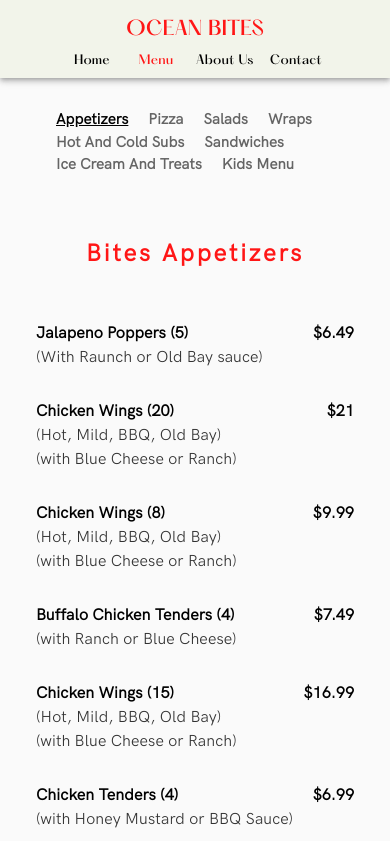
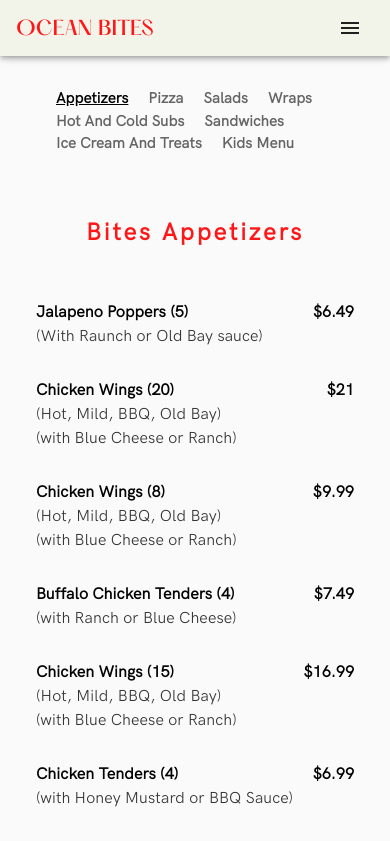
Before and after one commit to khan-skadi/ocean-bites, a React (Create React App) app: page /menu in a window 390 px wide. Shown: the top 841 px of the page. Built offline with nearby package versions, Linux system fonts and the light colour scheme.

Commit message:
add expandable menu and menu button opener for the navbar on mobile version

```diff
--- a/src/components/Navbar/Navbar.tsx
+++ b/src/components/Navbar/Navbar.tsx
@@ -137,8 +137,6 @@ const Navbar = () => {
     switch (loc) {
       case "/home":
         return NavItems.home;
-      case "/about-us":
-        return NavItems.about;
       case "/contact-us":
         return NavItems.contact;
       case "/menu":
@@ -168,11 +166,6 @@ const Navbar = () => {
                   Home
                 </Button>
               </Link>
-              <Link className={classes.link} component={NavLink} to={PATHS.about}>
-                <Button variant="text" className={classnames(activeTab === NavItems.about && classes.active)}>
-                  About Us
-                </Button>
-              </Link>
               <Link className={classes.link} component={NavLink} to={PATHS.menu}>
                 <Button variant="text" className={classnames(activeTab === NavItems.menu && classes.active)}>
                   Menu
@@ -180,7 +173,7 @@ const Navbar = () => {
               </Link>
               <Link className={classes.link} component={NavLink} to={PATHS.contact}>
                 <Button variant="text" className={classnames(activeTab === NavItems.contact && classes.active)}>
-                  Contact
+                  Contact Us
                 </Button>
               </Link>
             </div>
--- a/src/components/Navbar/SecondaryNavbar.tsx
+++ b/src/components/Navbar/SecondaryNavbar.tsx
@@ -1,117 +1,30 @@
 import React, { useState, useEffect, useCallback } from "react";
 import { useLocation, Link as NavLink } from "react-router-dom";
+import classnames from "classnames";
 import {
-  makeStyles,
-  createStyles,
-  Theme,
+  Menu,
+  Link,
+  AppBar,
+  Button,
+  Hidden,
+  Toolbar,
+  MenuItem,
   Container,
-  AppBar,
-  Toolbar,
+  IconButton,
   Typography,
-  Button,
-  Link,
 } from "@material-ui/core";
+import MenuIcon from "@material-ui/icons/Menu";
+import { PATHS } from "utils/appConstants";
 import { NavItems } from "utils/navigation";
-import { PATHS } from "utils/appConstants";
-import classnames from "classnames";
-
-const useStyles = makeStyles((theme: Theme) =>
-  createStyles({
-    root: {
-      flexGrow: 1,
-    },
-    toolbarRoot: {
-      [theme.breakpoints.up("sm")]: {
-        minHeight: "100px",
-      },
-    },
-    appBar: {
-      backgroundColor: theme.palette.secondary.light,
-    },
-    menuButton: {
-      marginRight: theme.spacing(2),
-    },
-    title: {
-      marginTop: "15px",
-
-      "&:hover": {
-        textDecoration: "none",
-      },
-
-      "& .MuiTypography-root": {
-        fontSize: "19px",
-        textTransform: "uppercase",
-        fontFamily: "Hatton",
-        fontWeight: 300,
-        color: theme.palette.primary.light,
-
-        [theme.breakpoints.up("sm")]: {
-          fontSize: "36px",
-        },
-      },
-    },
-    nav: {
-      display: "flex",
-      alignItems: "flex-end",
-
-      [theme.breakpoints.down("xs")]: {
-        flexFlow: "column wrap",
-        justifyContent: "center",
-        alignItems: "center",
-      },
-
-      "& a:first-child": {
-        flexGrow: 1,
-      },
-    },
-    navMenu: {
-      display: "flex",
-      alignItems: "flex-start",
-      justifyContent: "center",
-
-      "& .MuiLink-root": {
-        "&:hover": {
-          textDecoration: "none",
-        },
-
-        "& .MuiButtonBase-root": {
-          fontFamily: "Hatton",
-          fontSize: "22px",
-          color: "#000",
-          textTransform: "capitalize",
-
-          [theme.breakpoints.down("sm")]: {
-            fontSize: "12px !important",
-          },
-
-          [theme.breakpoints.down("xs")]: {
-            fontSize: "14px",
-          },
-
-          "&:not($active)": {
-            color: "#000",
-          },
-
-          "&:hover": {
-            opacity: 0.75,
-          },
-
-          "&:not(:first-of-type)": {
-            marginLeft: "15px",
-          },
-        },
-      },
-    },
-    active: {
-      color: `${theme.palette.primary.light} !important`,
-    },
-  })
-);
+import { useStyles } from "./styles/SecondaryNavbar.styles";
 
 const SecondaryNavbar = () => {
   const classes = useStyles();
   const location = useLocation();
   const [activeTab, setActiveTab] = useState<NavItems | string>(NavItems.home);
+  const [mobileMoreAnchorEl, setMobileMoreAnchorEl] = React.useState<null | HTMLElement>(null);
+
+  const isMobileMenuOpen = Boolean(mobileMoreAnchorEl);
 
   const getActiveTab = useCallback((loc: string) => {
     if (loc.includes("menu")) return NavItems.menu;
@@ -119,8 +32,6 @@ const SecondaryNavbar = () => {
     switch (loc) {
       case "/home":
         return NavItems.home;
-      case "/about-us":
-        return NavItems.about;
       case "/contact-us":
         return NavItems.contact;
       default:
@@ -133,16 +44,74 @@ const SecondaryNavbar = () => {
     setActiveTab(tab);
   }, [location.pathname, getActiveTab]);
 
+  const handleMobileMenuClose = () => {
+    setMobileMoreAnchorEl(null);
+  };
+
+  const handleMobileMenuOpen = (event: React.MouseEvent<HTMLElement>) => {
+    setMobileMoreAnchorEl(event.currentTarget);
+  };
+
+  const mobileMenuId = "menu-mobile";
+  const renderMobileMenu = (
+    <Menu
+      anchorEl={mobileMoreAnchorEl}
+      anchorOrigin={{ vertical: "top", horizontal: "right" }}
+      id={mobileMenuId}
+      keepMounted
+      transformOrigin={{ vertical: "top", horizontal: "right" }}
+      open={isMobileMenuOpen}
+      onClose={handleMobileMenuClose}
+      className={classes.mobileMenu}
+    >
+      <MenuItem>
+        <Link component={NavLink} to={PATHS.home}>
+          <Button variant="text" className={classnames(activeTab === NavItems.home && classes.active)}>
+            Home
+          </Button>
+        </Link>
+      </MenuItem>
+      <MenuItem>
+        <Link component={NavLink} to={PATHS.menu}>
+          <Button variant="text" className={classnames(activeTab === NavItems.menu && classes.active)}>
+            Menu
+          </Button>
+        </Link>
+      </MenuItem>
+      <MenuItem>
+        <Link component={NavLink} to={PATHS.contact}>
+          <Button variant="text" className={classnames(activeTab === NavItems.contact && classes.active)}>
+            Contact Us
+          </Button>
+        </Link>
+      </MenuItem>
+    </Menu>
+  );
+
   return (
     <div className={classes.root}>
-      <AppBar position="static" classes={{ root: classes.appBar }}>
+      <AppBar position="fixed" classes={{ root: classes.appBar }}>
         <Toolbar className={classes.toolbarRoot}>
           <Container maxWidth="md">
             <div className={classes.nav}>
               <Link className={classes.title} component={NavLink} to={PATHS.home}>
                 <Typography variant="h6">Ocean Bites</Typography>
               </Link>
+              <Hidden smUp>
+                <IconButton
+                  edge="start"
+                  className={classes.menuButton}
+                  color="inherit"
+                  aria-label="menu"
+                  aria-haspopup="true"
+                  onClick={handleMobileMenuOpen}
+                >
+                  <MenuIcon />
+                </IconButton>
+              </Hidden>
 
+              {renderMobileMenu}
+              <Hidden xsDown>
                 <div className={classes.navMenu}>
                   <Link component={NavLink} to={PATHS.home}>
                     <Button variant="text" className={classnames(activeTab === NavItems.home && classes.active)}>
@@ -154,21 +123,14 @@ const SecondaryNavbar = () => {
                       Menu
                     </Button>
                   </Link>
-                <Link component={NavLink} to={PATHS.about}>
-                  <Button variant="text" className={classnames(activeTab === NavItems.about && classes.active)}>
-                    About Us
-                  </Button>
-                </Link>
                   <Link component={NavLink} to={PATHS.contact}>
                     <Button variant="text" className={classnames(activeTab === NavItems.contact && classes.active)}>
-                    Contact
+                      Contact Us
                     </Button>
                   </Link>
                 </div>
+              </Hidden>
             </div>
-            {/* <IconButton edge="start" className={classes.menuButton} color="inherit" aria-label="menu">
-            <MenuIcon />
-          </IconButton> */}
           </Container>
         </Toolbar>
       </AppBar>
--- /dev/null
+++ b/src/components/Navbar/styles/SecondaryNavbar.styles.ts
@@ -0,0 +1,104 @@
+import { createStyles, makeStyles, Theme } from "@material-ui/core/styles";
+
+export const useStyles = makeStyles((theme: Theme) =>
+  createStyles({
+    root: {
+      flexGrow: 1,
+    },
+    toolbarRoot: {
+      "& .MuiContainer-root": {
+        [theme.breakpoints.down("xs")]: {
+          paddingLeft: 0,
+          paddingRight: 0,
+        },
+      },
+
+      [theme.breakpoints.up("sm")]: {
+        minHeight: "100px",
+      },
+    },
+    appBar: {
+      backgroundColor: theme.palette.secondary.light,
+    },
+    menuButton: {},
+    title: {
+      marginTop: "15px",
+
+      [theme.breakpoints.down("xs")]: {
+        marginTop: "5px",
+      },
+
+      "&:hover": {
+        textDecoration: "none",
+      },
+
+      "& .MuiTypography-root": {
+        fontSize: "19px",
+        textTransform: "uppercase",
+        fontFamily: "Hatton",
+        fontWeight: 300,
+        color: theme.palette.primary.light,
+
+        [theme.breakpoints.up("sm")]: {
+          fontSize: "36px",
+        },
+      },
+    },
+    nav: {
+      display: "flex",
+      alignItems: "flex-end",
+
+      [theme.breakpoints.down("xs")]: {
+        flexFlow: "row nowrap",
+        justifyContent: "space-between",
+        alignItems: "center",
+      },
+
+      "& a:first-child": {
+        flexGrow: 1,
+      },
+    },
+    navMenu: {
+      display: "flex",
+      alignItems: "flex-start",
+      justifyContent: "center",
+
+      "& .MuiLink-root": {
+        "&:hover": {
+          textDecoration: "none",
+        },
+
+        "& .MuiButtonBase-root": {
+          fontFamily: "Hatton",
+          fontSize: "22px",
+          color: "#000",
+          textTransform: "capitalize",
+
+          [theme.breakpoints.down("sm")]: {
+            fontSize: "12px !important",
+          },
+
+          [theme.breakpoints.down("xs")]: {
+            fontSize: "14px",
+          },
+
+          "&:not($active)": {
+            color: "#000",
+          },
+
+          "&:hover": {
+            opacity: 0.75,
+          },
+
+          "&:not(:first-of-type)": {
+            marginLeft: "15px",
+          },
+        },
+      },
+    },
+    active: {
+      color: `${theme.palette.primary.light} !important`,
+    },
+    mobileMenu: {},
+  })
+);
--- a/src/pages/ContactUs/ContactUs.tsx
+++ b/src/pages/ContactUs/ContactUs.tsx
@@ -6,7 +6,7 @@ import SecondaryNavbar from "components/Navbar/SecondaryNavbar";
 import { ContactForm, Sidebar } from "components/ContactUs";
 import Footer from "components/Footer";
 
-const useStyles = makeStyles(() =>
+const useStyles = makeStyles((theme: Theme) =>
   createStyles({
     root: {
       width: "100%",
@@ -14,6 +14,10 @@ const useStyles = makeStyles(() =>
     },
     wrapper: {
       marginTop: "30px",
+
+      [theme.breakpoints.down("xs")]: {
+        marginTop: "87px",
+      },
     },
     sidebar: {},
     form: {},
--- a/src/pages/Menu/Menu.tsx
+++ b/src/pages/Menu/Menu.tsx
@@ -21,6 +21,10 @@ const useStyles = makeStyles((theme: Theme) =>
     },
     wrapper: {
       marginTop: "30px",
+
+      [theme.breakpoints.down("xs")]: {
+        marginTop: "87px",
+      },
     },
     menuItemsListWrapper: {
       display: "flex",
--- a/src/utils/navigation.ts
+++ b/src/utils/navigation.ts
@@ -1,6 +1,5 @@
 export enum NavItems {
   "home" = "Home",
   "menu" = "Menu",
-  "about" = "About Us",
   "contact" = "Contact",
 }
```
Lines whose indentation alone changed are shown as unchanged.
